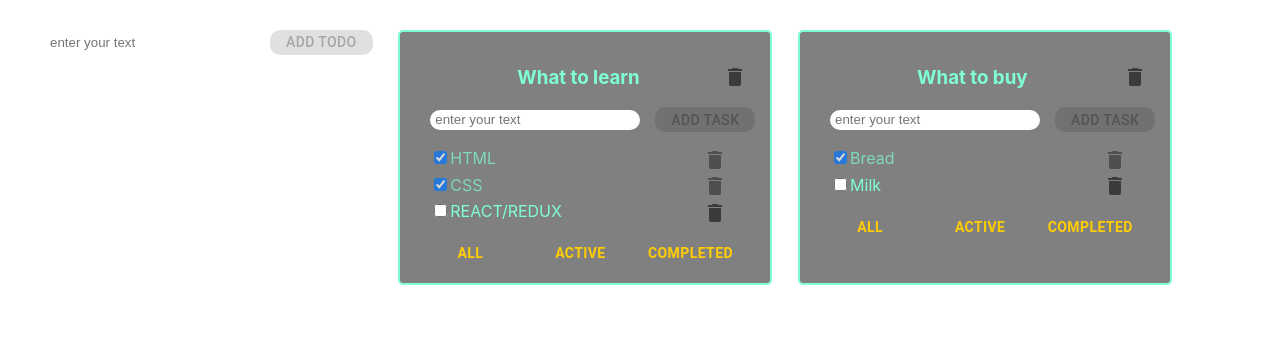
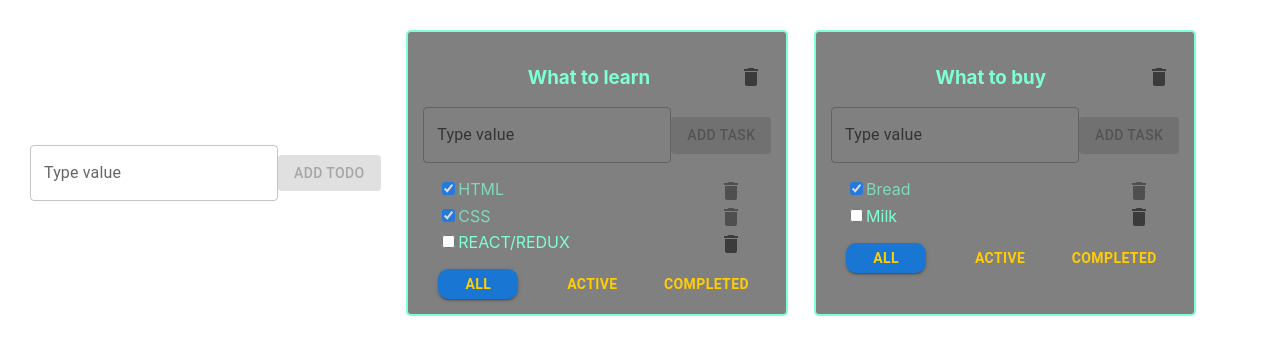
Before and after one commit to hunzah/Todo-List, a React (Create React App) app: page / in a window 1280 px wide. Shown: the top 354 px of the page. Built offline with nearby package versions, Linux system fonts and the light colour scheme.

Commit message:
add input styles

```diff
--- a/src/AddItemForm/AddItem.module.css
+++ b/src/AddItemForm/AddItem.module.css
@@ -1,17 +1,23 @@
+
+.inpBtn{
+    display: flex;
+    align-items: center;
+}
+
 .inpBtn input {
 
-    padding: 0 5px;
-    width: 200px;
-    height: 20px;
-    border-radius: 20px;
-    border: white;
-    margin: 0 15px;
+    /*padding: 0 5px;*/
+    /*width: 200px;*/
+    /*height: 50px;*/
+    /*border-radius: 20px;*/
+    /*border: white;*/
+    /*margin: 0 15px;*/
 }
 
 .inpBtn button {
-    height: 25px;
-    border: white;
-    border-radius: 10px;
+    /*height: 25px;*/
+    /*border: white;*/
+    /*border-radius: 10px;*/
 
 }
 
@@ -19,3 +25,8 @@
 .errorMessage {
     color: #d01111;
 }
+
+
+a {
+    display: block;
+}
--- a/src/AddItemForm/AddItemForm.tsx
+++ b/src/AddItemForm/AddItemForm.tsx
@@ -1,14 +1,14 @@
 import React, {ChangeEvent, KeyboardEvent, useState} from 'react';
 import s from './AddItem.module.css'
-import {Button} from '@mui/material';
+import {Button, TextField} from '@mui/material';
 
 type AddItemFormPropsType = {
     addItem: (title: string) => void
-    titleForButtons:string
+    titleForButtons: string
 }
 
 
-export function AddItemForm (props:AddItemFormPropsType) {
+export function AddItemForm(props: AddItemFormPropsType) {
     const [newItemTitle, setNewItemTitle] = useState('')
     const [error, setError] = useState<string | null>(null)
 
@@ -36,32 +36,35 @@ export function AddItemForm (props:AddItemFormPropsType) {
 
     const onClickHandler = () => {
         if (newItemTitle.trim() === '') {
-            // setError('Title is required')
-            setError('Введите текст')
+            setError('Title is required')
         } else {
             props.addItem(newItemTitle.trim())
             setNewItemTitle('')
         }
     }
 
-    const titleTooLongWarning = newItemTitle.trim().length > 20 && <div className={s.errorMessage}>title should be shorter</div>
+    const titleTooLongWarning = newItemTitle.trim().length > 20 &&
+        <div className={s.errorMessage}>title should be shorter</div>
     return (
+        <>
             <div className={s.inpBtn}>
-            <input placeholder={'enter your text'}
+                <TextField id="outlined-basic" label="Type value" variant="outlined" error={!!error}
+                           placeholder={'enter your text'}
                            value={newItemTitle}
                            onChange={onNewTitleChangeHandler}
                            onKeyDown={onKeyPressHandler}
                            className={error ? s.error : ''}/>
                 <Button
-                variant='contained'
-                color ='primary'
+                    variant="contained"
+                    color="primary"
                     disabled={isAddTaskNotPossible}
                     onClick={() => {
                         onClickHandler()
                     }}>{props.titleForButtons}
                 </Button>
+            </div>
             {error && <div className={s.errorMessage}>{error}</div>}
             {titleTooLongWarning}
-        </div>
+        </>
     )
 }
--- a/src/TodoList/TodoList.tsx
+++ b/src/TodoList/TodoList.tsx
@@ -7,19 +7,18 @@ import {Button, IconButton} from '@mui/material';
 import {Delete} from '@mui/icons-material';
 
 
-
 type TodoListPropsType = {
     id: string
     title: string
     tasks: Array<TaskType>
     removeTask: (id: string, todoListId: string) => void,
     changeFilter: (value: FilterValueType, todoListId: string) => void
-    addTasks: (id:string, title: string) => void
+    addTasks: (id: string, title: string) => void
     changeStatus: (taskId: string, isDone: boolean, todoListId: string) => void
-    changeTaskTitle: (taskId: string, newTitle:string, todoListId: string)=> void
+    changeTaskTitle: (taskId: string, newTitle: string, todoListId: string) => void
     filter: FilterValueType
     removeTodoList: (todoListId: string) => void
-    changeTodoListTitle:(id:string,newTitle:string) => void
+    changeTodoListTitle: (id: string, newTitle: string) => void
 
 }
 
@@ -40,22 +39,22 @@ const TodoList = (props: TodoListPropsType) => {
     const removeTodoListHandler = () => {
         props.removeTodoList(props.id)
     }
-    const changeTodoListTitle = (newTitle:string) =>{
-     props.changeTodoListTitle(props.id, newTitle)
+    const changeTodoListTitle = (newTitle: string) => {
+        props.changeTodoListTitle(props.id, newTitle)
     }
 
-const addItem = (title:string) => {
-    props.addTasks(props.id,title)
-}
+    const addItem = (title: string) => {
+        props.addTasks(props.id, title)
+    }
 
     return (
         <div className={s.todolist}>
 
             <div className={s.closeButtonAndTitle}>
-                <h3> <EditableSpan title={props.title} onChangeTitleHandler={changeTodoListTitle}/></h3>
+                <h3><EditableSpan title={props.title} onChangeTitleHandler={changeTodoListTitle}/></h3>
                 {/*<button className={s.closeButton} onClick={removeTodoListHandler}>X</button>*/}
                 <IconButton onClick={removeTodoListHandler}>
-                    <Delete />
+                    <Delete/>
                 </IconButton>
             </div>
             <AddItemForm addItem={addItem} titleForButtons={'Add Task'}/>
@@ -68,7 +67,7 @@ const addItem = (title:string) => {
                             props.changeStatus(t.id, e.currentTarget.checked, props.id)
 
                         }
-                        const onChangeTitleHandler = (newValue:string) => {
+                        const onChangeTitleHandler = (newValue: string) => {
                             props.changeTaskTitle(t.id, newValue, props.id)
 
                         }
@@ -76,13 +75,14 @@ const addItem = (title:string) => {
 
                         return (
                             <li className={t.isDone ? s.isDone : ''} key={t.id}>
-                                <div className={s.checkboxTitle}><input className={s.checkbox} type="checkbox" onChange={onChangeCheckBoxHandler}
-                                                                         checked={t.isDone}/>
-                                    <EditableSpan title={t.title} onChangeTitleHandler = {onChangeTitleHandler}/>
+                                <div className={s.checkboxTitle}><input className={s.checkbox} type="checkbox"
+                                                                        onChange={onChangeCheckBoxHandler}
+                                                                        checked={t.isDone}/>
+                                    <EditableSpan title={t.title} onChangeTitleHandler={onChangeTitleHandler}/>
                                 </div>
                                 <div className={s.deleteButtons}>
                                     <IconButton onClick={onClickRemoveHandler}>
-                                        <Delete />
+                                        <Delete/>
                                     </IconButton>
                                 </div>
                             </li>
@@ -91,14 +91,24 @@ const addItem = (title:string) => {
 
             </ul>
             <div className={s.filterButtons}>
-                <Button className={props.filter === 'all' ? s.activeFilter : ''} onClick={onClickAllHandler}>All
+                <Button variant={props.filter === 'all' ? 'contained' : 'text'} onClick={onClickAllHandler}
+                        /*<Button  className={props.filter === 'all' ? s.activeFilter : ''} */
+                >All
                 </Button>
-                <Button className={props.filter === 'active' ? s.activeFilter : ''}
-                        onClick={onClickActiveHandler}>Active
+
+                <Button
+                    variant={props.filter === 'active' ? 'contained' : 'text'}
+                    // className={props.filter === 'active' ? s.activeFilter : ''}
+                    onClick={onClickActiveHandler}
+                >Active
                 </Button>
-                <Button className={props.filter === 'completed' ? s.activeFilter : ''}
-                        onClick={onClickCompletedHandler}>Completed
+
+                <Button
+                    variant={props.filter === 'completed' ? 'contained' : 'text'}
+                    // className={props.filter === 'completed' ? s.activeFilter : ''}
+                    onClick={onClickCompletedHandler}>Completed
                 </Button>
+
             </div>
         </div>
     )
```
Lines whose indentation alone changed are shown as unchanged.
